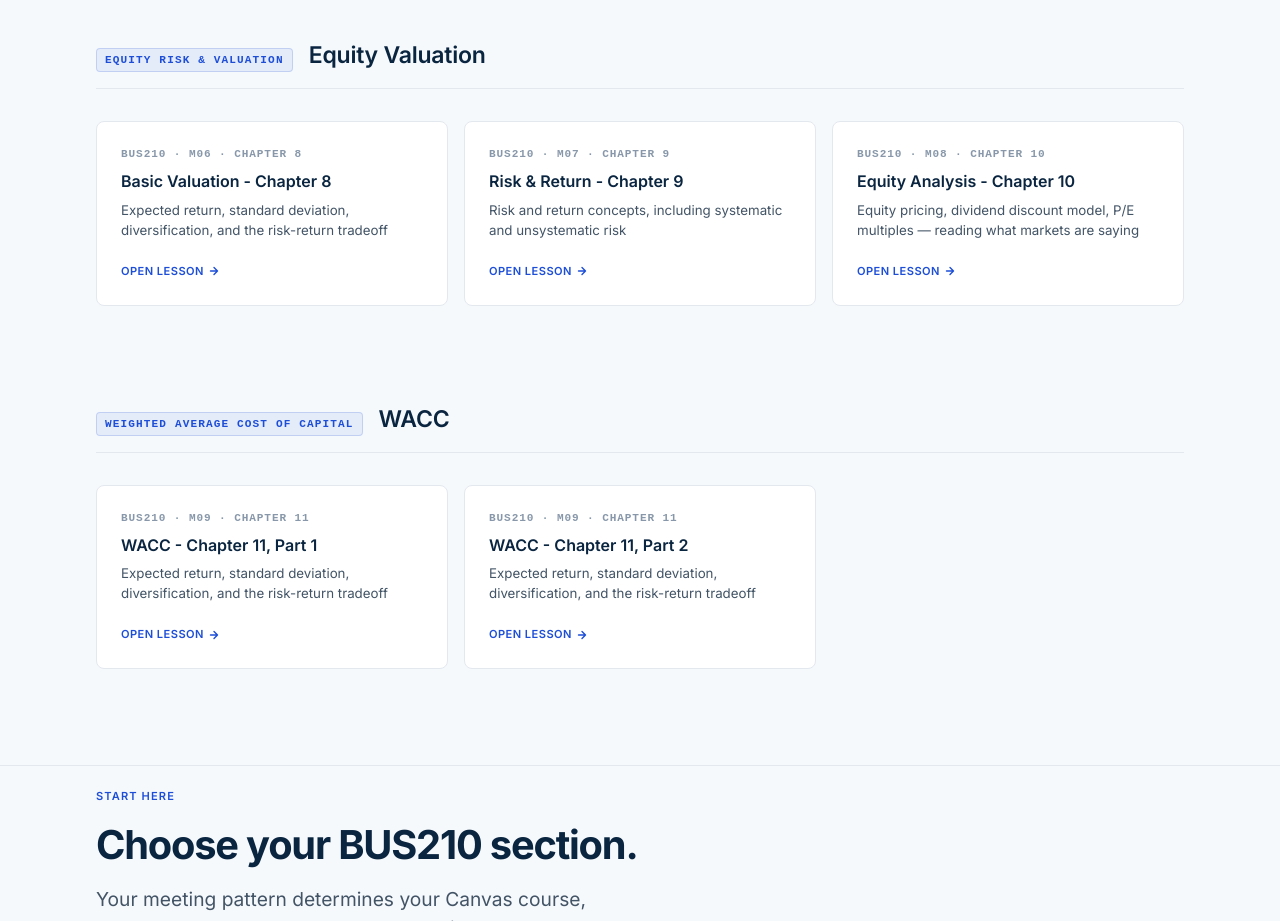
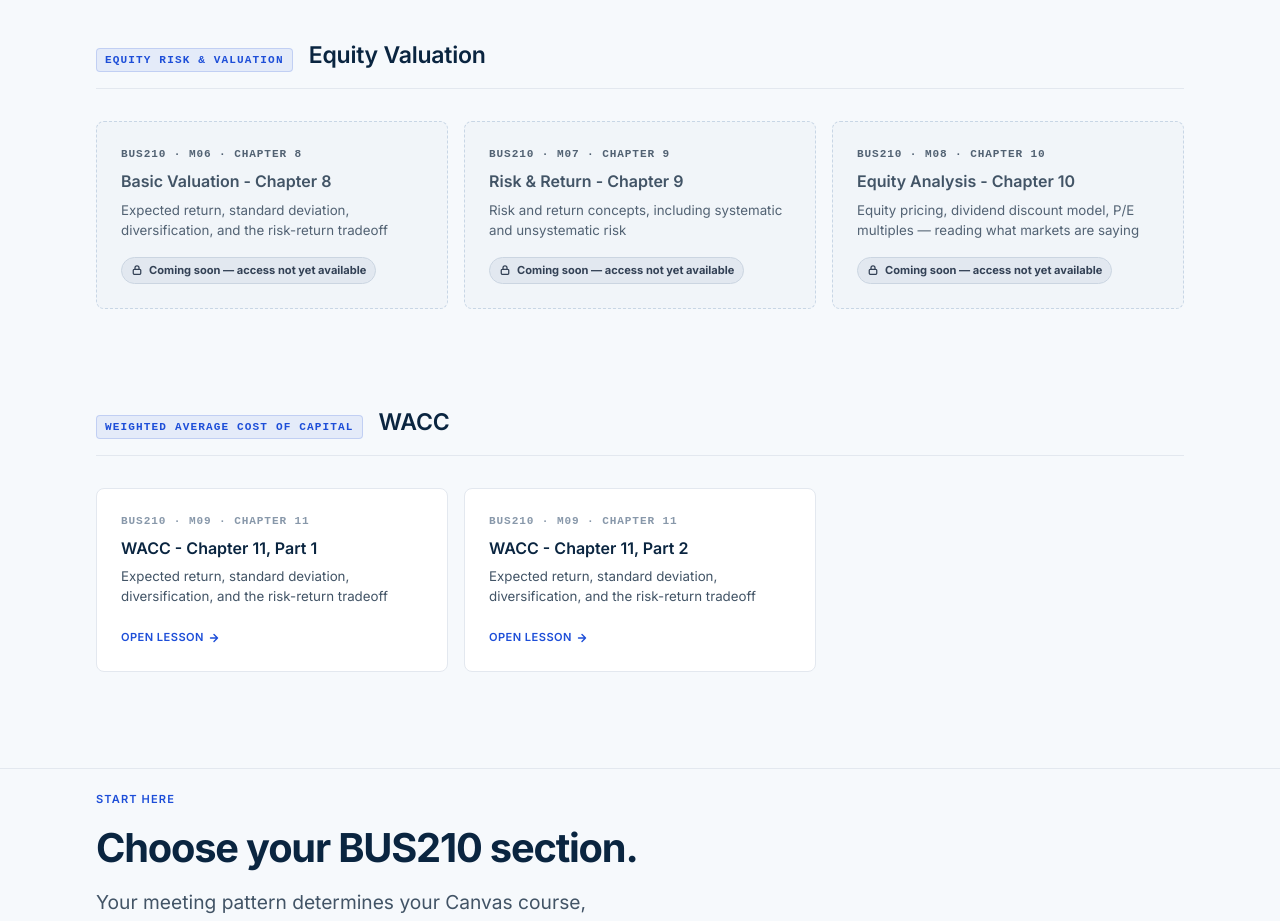
Before and after one commit to bevitts-design/BUS210-Finance, a plain HTML site: page index.html in a window 1280 px wide. Shown: the part 1900-2821 px from the top of the page. Drawn offline with Linux system fonts and the light colour scheme.

Commit message:
Update BUS210 course site and Mission Control

```diff
--- a/course-map.json
+++ b/course-map.json
@@ -139,7 +139,7 @@
       "title": "Basic Valuation - Chapter 8",
       "topic": "Expected return, standard deviation, diversification, and the risk-return tradeoff",
       "status": "live",
-      "visible": true,
+      "visible": false,
       "displayOrder": 60,
       "links": [
         {
@@ -156,7 +156,7 @@
       "title": "Risk & Return - Chapter 9",
       "topic": "Risk and return concepts, including systematic and unsystematic risk",
       "status": "live",
-      "visible": true,
+      "visible": false,
       "displayOrder": 70,
       "links": [
         {
@@ -173,7 +173,7 @@
       "title": "Equity Analysis - Chapter 10",
       "topic": "Equity pricing, dividend discount model, P/E multiples — reading what markets are saying",
       "status": "live",
-      "visible": true,
+      "visible": false,
       "displayOrder": 80,
       "links": [
         {
--- a/index.html
+++ b/index.html
@@ -524,32 +524,35 @@ footer { background: var(--midnight); padding: var(--sp-8) var(--sp-4); }
         <span class="module-title">Equity Valuation</span>
       </div>
       <div class="lessons-grid">
-        <a class="lesson-card" data-course-lesson="m06" data-course-access="available" href="https://canva.link/euvt2twpf2loltn" target="_blank" rel="noopener noreferrer" aria-label="Open lesson for Basic Valuation - Chapter 8 in a new tab">
+        <article class="lesson-card lesson-card-unavailable" data-course-lesson="m06" data-course-access="locked" aria-labelledby="lesson-m06-title" aria-describedby="lesson-m06-topic lesson-m06-status">
           <div class="lesson-code">BUS210 · M06 · Chapter 8</div>
-          <div class="lesson-title">Basic Valuation - Chapter 8</div>
-          <div class="lesson-topic">Expected return, standard deviation, diversification, and the risk-return tradeoff</div>
-          <span class="lesson-cta">Open lesson
-            <svg width="12" height="12" viewBox="0 0 12 12" fill="none" aria-hidden="true"><path d="M2.5 6h7M6 2.5l3.5 3.5L6 9.5" stroke="currentColor" stroke-width="1.4" stroke-linecap="round" stroke-linejoin="round"/></svg>
+          <div class="lesson-title" id="lesson-m06-title">Basic Valuation - Chapter 8</div>
+          <div class="lesson-topic" id="lesson-m06-topic">Expected return, standard deviation, diversification, and the risk-return tradeoff</div>
+          <span class="lesson-status" id="lesson-m06-status">
+            <svg width="12" height="12" viewBox="0 0 12 12" fill="none" aria-hidden="true"><rect x="2.25" y="5.25" width="7.5" height="5" rx="1" stroke="currentColor" stroke-width="1.25"/><path d="M4 5.25V3.8a2 2 0 0 1 4 0v1.45" stroke="currentColor" stroke-width="1.25" stroke-linecap="round"/></svg>
+            Coming soon — access not yet available
           </span>
-        </a>
+        </article>
 
-        <a class="lesson-card" data-course-lesson="m07" data-course-access="available" href="https://canva.link/oa7g4xwna2qikit" target="_blank" rel="noopener noreferrer" aria-label="Open lesson for Risk &amp; Return - Chapter 9 in a new tab">
+        <article class="lesson-card lesson-card-unavailable" data-course-lesson="m07" data-course-access="locked" aria-labelledby="lesson-m07-title" aria-describedby="lesson-m07-topic lesson-m07-status">
           <div class="lesson-code">BUS210 · M07 · Chapter 9</div>
-          <div class="lesson-title">Risk &amp; Return - Chapter 9</div>
-          <div class="lesson-topic">Risk and return concepts, including systematic and unsystematic risk</div>
-          <span class="lesson-cta">Open lesson
-            <svg width="12" height="12" viewBox="0 0 12 12" fill="none" aria-hidden="true"><path d="M2.5 6h7M6 2.5l3.5 3.5L6 9.5" stroke="currentColor" stroke-width="1.4" stroke-linecap="round" stroke-linejoin="round"/></svg>
+          <div class="lesson-title" id="lesson-m07-title">Risk &amp; Return - Chapter 9</div>
+          <div class="lesson-topic" id="lesson-m07-topic">Risk and return concepts, including systematic and unsystematic risk</div>
+          <span class="lesson-status" id="lesson-m07-status">
+            <svg width="12" height="12" viewBox="0 0 12 12" fill="none" aria-hidden="true"><rect x="2.25" y="5.25" width="7.5" height="5" rx="1" stroke="currentColor" stroke-width="1.25"/><path d="M4 5.25V3.8a2 2 0 0 1 4 0v1.45" stroke="currentColor" stroke-width="1.25" stroke-linecap="round"/></svg>
+            Coming soon — access not yet available
           </span>
-        </a>
+        </article>
 
-        <a class="lesson-card" data-course-lesson="m08" data-course-access="available" href="https://canva.link/uo2bqefcnwfw9xv" target="_blank" rel="noopener noreferrer" aria-label="Open lesson for Equity Analysis - Chapter 10 in a new tab">
+        <article class="lesson-card lesson-card-unavailable" data-course-lesson="m08" data-course-access="locked" aria-labelledby="lesson-m08-title" aria-describedby="lesson-m08-topic lesson-m08-status">
           <div class="lesson-code">BUS210 · M08 · Chapter 10</div>
-          <div class="lesson-title">Equity Analysis - Chapter 10</div>
-          <div class="lesson-topic">Equity pricing, dividend discount model, P/E multiples — reading what markets are saying</div>
-          <span class="lesson-cta">Open lesson
-            <svg width="12" height="12" viewBox="0 0 12 12" fill="none" aria-hidden="true"><path d="M2.5 6h7M6 2.5l3.5 3.5L6 9.5" stroke="currentColor" stroke-width="1.4" stroke-linecap="round" stroke-linejoin="round"/></svg>
+          <div class="lesson-title" id="lesson-m08-title">Equity Analysis - Chapter 10</div>
+          <div class="lesson-topic" id="lesson-m08-topic">Equity pricing, dividend discount model, P/E multiples — reading what markets are saying</div>
+          <span class="lesson-status" id="lesson-m08-status">
+            <svg width="12" height="12" viewBox="0 0 12 12" fill="none" aria-hidden="true"><rect x="2.25" y="5.25" width="7.5" height="5" rx="1" stroke="currentColor" stroke-width="1.25"/><path d="M4 5.25V3.8a2 2 0 0 1 4 0v1.45" stroke="currentColor" stroke-width="1.25" stroke-linecap="round"/></svg>
+            Coming soon — access not yet available
           </span>
-        </a>
+        </article>
       </div>
     </div>
 
```
